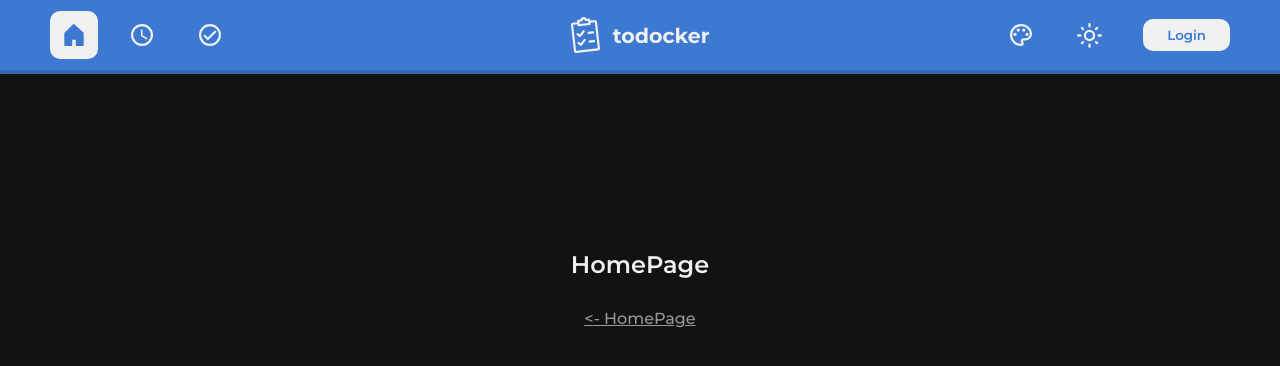
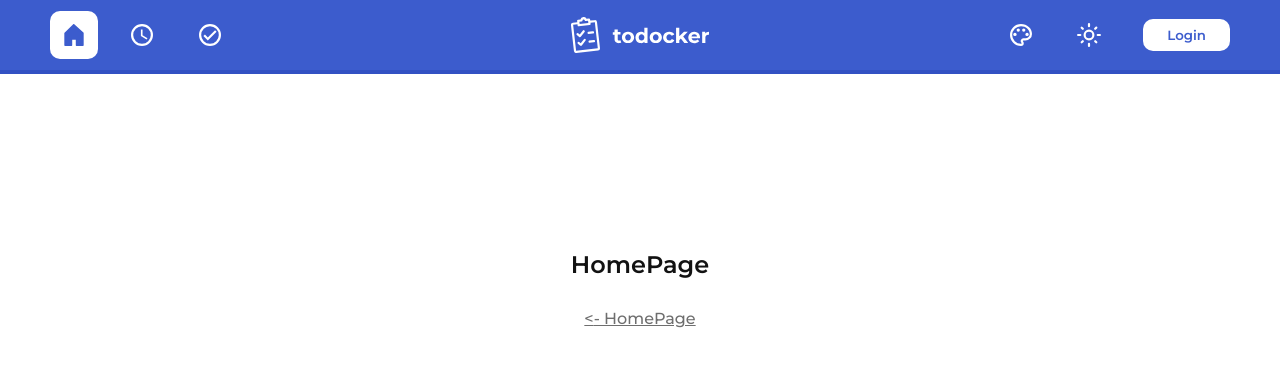
Before and after one commit to novacooo/react-todo-app, a React (Create React App) app: page /#/ in a window 1280 px wide. Both pictures are taken after a click on the button 1089 px from the left and 35 px from the top of the page. Shown: the top 366 px of the page. Built offline with nearby package versions, Linux system fonts and the light colour scheme.

Commit message:
Added ThemeButton and implemented theme mode memory

```diff
--- a/src/app_constants/theme.ts
+++ b/src/app_constants/theme.ts
@@ -1,5 +1,6 @@
 export const THEME_TRANSITION_CLASS = 'transition';
 export const THEME_TRANSITION_TIME = 300;
+export const THEME_MODE_AUTO = 'auto';
 export const THEME_MODE_LIGHT = 'light';
 export const THEME_MODE_DARK = 'dark';
 export const THEME_COLOR_BLUE = 'blue';
--- a/src/components/atoms/IconButton/IconButton.tsx
+++ b/src/components/atoms/IconButton/IconButton.tsx
@@ -18,6 +18,7 @@ const Container = styled.button<IContainer>`
   display: flex;
   justify-content: center;
   align-items: center;
+  overflow: hidden;
   width: 48px;
   height: 48px;
   border: none;
--- /dev/null
+++ b/src/components/molecules/ModeButton/ModeButton.tsx
@@ -0,0 +1,111 @@
+import {
+  LS_KEY_THEME_MODE,
+  THEME_MODE_AUTO,
+  THEME_MODE_DARK,
+  THEME_MODE_LIGHT,
+  TRANSITION_TIME,
+} from 'app_constants';
+import React, { useState } from 'react';
+import styled from 'styled-components';
+import { ReactComponent as AutoModeIcon } from 'assets/icons/auto_mode.svg';
+import { ReactComponent as LightModeIcon } from 'assets/icons/light_mode.svg';
+import { ReactComponent as DarkModeIcon } from 'assets/icons/dark_mode.svg';
+import { useDispatch, useSelector } from 'react-redux';
+import { actionCreators, StateType } from 'state';
+import { bindActionCreators } from 'redux';
+import { appThemes, ThemeModeType } from 'theme';
+import { toggleTransitionClass } from 'helpers';
+import { useThemeDetector } from 'hooks';
+
+const Container = styled.button`
+  display: flex;
+  justify-content: center;
+  align-items: center;
+  overflow: hidden;
+  width: 48px;
+  height: 48px;
+  background-color: transparent;
+  border: none;
+  border-radius: 24px;
+  transition: background-color ${TRANSITION_TIME};
+
+  &:hover {
+    cursor: pointer;
+    background-color: ${({ theme }) => theme.BG_HOVER};
+  }
+`;
+
+const AutoIcon = styled(AutoModeIcon)`
+  width: 16px;
+  height: 16px;
+  fill: ${({ theme }) => theme.MAIN_ITEMS};
+  transition: fill ${TRANSITION_TIME};
+`;
+
+const LightIcon = styled(LightModeIcon)`
+  width: 24px;
+  height: 24px;
+  fill: ${({ theme }) => theme.MAIN_ITEMS};
+  transition: fill ${TRANSITION_TIME};
+`;
+
+const DarkIcon = styled(DarkModeIcon)`
+  width: 20px;
+  height: 20px;
+  fill: ${({ theme }) => theme.MAIN_ITEMS};
+  transition: fill ${TRANSITION_TIME};
+`;
+
+const ModeButton = (): JSX.Element => {
+  const dispatch = useDispatch();
+  const theme = useSelector((state: StateType) => state.theme);
+  const isSystemDarkTheme = useThemeDetector();
+
+  const modeItem = localStorage.getItem(LS_KEY_THEME_MODE) as ThemeModeType;
+  const mode = modeItem ? modeItem : THEME_MODE_AUTO;
+
+  const [iconMode, setIconMode] = useState<ThemeModeType>(mode);
+
+  const { switchTheme } = bindActionCreators(actionCreators, dispatch);
+
+  const changeMode = () => {
+    const { color } = theme;
+
+    switch (iconMode) {
+      case THEME_MODE_AUTO:
+        setIconMode(THEME_MODE_LIGHT);
+        localStorage.setItem(LS_KEY_THEME_MODE, THEME_MODE_LIGHT);
+        switchTheme(appThemes.light[color]);
+        break;
+
+      case THEME_MODE_LIGHT:
+        setIconMode(THEME_MODE_DARK);
+        localStorage.setItem(LS_KEY_THEME_MODE, THEME_MODE_DARK);
+        switchTheme(appThemes.dark[color]);
+        break;
+
+      case THEME_MODE_DARK:
+        setIconMode(THEME_MODE_AUTO);
+        localStorage.setItem(LS_KEY_THEME_MODE, THEME_MODE_AUTO);
+        switchTheme(appThemes[isSystemDarkTheme ? THEME_MODE_DARK : THEME_MODE_LIGHT][color]);
+        break;
+    }
+
+    toggleTransitionClass();
+  };
+
+  const renderIcon = (themeMode: ThemeModeType) => {
+    switch (themeMode) {
+      case THEME_MODE_AUTO:
+        return <AutoIcon />;
+      case THEME_MODE_LIGHT:
+        return <LightIcon />;
+      case THEME_MODE_DARK:
+        return <DarkIcon />;
+    }
+  };
+
+  return <Container onClick={changeMode}>{renderIcon(iconMode)}</Container>;
+};
+
+export default ModeButton;
--- /dev/null
+++ b/src/components/molecules/ThemeButton/ThemeButton.tsx
@@ -0,0 +1,106 @@
+import React from 'react';
+import styled from 'styled-components';
+import {
+  BORDER_RADIUS,
+  THEME_COLOR_BLUE,
+  THEME_COLOR_ORANGE,
+  THEME_COLOR_VIOLET,
+  TRANSITION_TIME,
+} from 'app_constants';
+import IconButton from 'components/atoms/IconButton/IconButton';
+import { ReactComponent as PaletteIcon } from 'assets/icons/palette.svg';
+import { toggleTransitionClass } from 'helpers';
+import { appThemes, ThemeColorType } from 'theme';
+import { actionCreators, StateType } from 'state';
+import { useDispatch, useSelector } from 'react-redux';
+import { bindActionCreators } from 'redux';
+import ColorButton from 'components/atoms/ColorButton/ColorButton';
+
+const PaletteHoverContainer = styled.div`
+  visibility: hidden;
+  opacity: 0;
+  position: absolute;
+  left: 50%;
+  padding-top: 3px;
+  transform: translateX(-50%);
+  transition: visibility ${TRANSITION_TIME}, opacity ${TRANSITION_TIME};
+
+  &:hover {
+    visibility: visible;
+    opacity: 1;
+  }
+`;
+
+const PaletteContainer = styled.div`
+  display: flex;
+  justify-content: center;
+  align-items: center;
+  padding: 12px 18px;
+  background-color: ${({ theme }) => theme.BG_NOTE};
+  box-shadow: ${({ theme }) => theme.NOTE_SHADOW};
+  border-radius: ${BORDER_RADIUS};
+
+  > * {
+    margin-right: 8px;
+
+    &:last-child {
+      margin-right: 0;
+    }
+  }
+`;
+
+const PaletteButtonContainer = styled.div`
+  position: relative;
+  border-radius: 24px;
+  transition: border-radius ${TRANSITION_TIME};
+
+  &:hover {
+    border-radius: 24px 24px 0 0;
+
+    ${PaletteHoverContainer} {
+      visibility: visible;
+      opacity: 1;
+    }
+  }
+`;
+
+const ThemeButton = (): JSX.Element => {
+  const dispatch = useDispatch();
+  const theme = useSelector((state: StateType) => state.theme);
+
+  const { switchTheme } = bindActionCreators(actionCreators, dispatch);
+
+  const changeThemeColor = (color: ThemeColorType) => {
+    const { mode } = theme;
+
+    switchTheme(appThemes[mode][color]);
+    toggleTransitionClass();
+  };
+
+  return (
+    <PaletteButtonContainer>
+      <IconButton icon={PaletteIcon} />
+      <PaletteHoverContainer>
+        <PaletteContainer>
+          <ColorButton
+            color={appThemes[theme.mode][THEME_COLOR_BLUE].MAIN}
+            active={theme.color === THEME_COLOR_BLUE ? true : false}
+            onClick={() => changeThemeColor(THEME_COLOR_BLUE)}
+          />
+          <ColorButton
+            color={appThemes[theme.mode][THEME_COLOR_ORANGE].MAIN}
+            active={theme.color === THEME_COLOR_ORANGE ? true : false}
+            onClick={() => changeThemeColor(THEME_COLOR_ORANGE)}
+          />
+          <ColorButton
+            color={appThemes[theme.mode][THEME_COLOR_VIOLET].MAIN}
+            active={theme.color === THEME_COLOR_VIOLET ? true : false}
+            onClick={() => changeThemeColor(THEME_COLOR_VIOLET)}
+          />
+        </PaletteContainer>
+      </PaletteHoverContainer>
+    </PaletteButtonContainer>
+  );
+};
+
+export default ThemeButton;
--- a/src/components/organisms/TopBar/TopBar.tsx
+++ b/src/components/organisms/TopBar/TopBar.tsx
@@ -1,15 +1,7 @@
 import React from 'react';
 import styled from 'styled-components';
 import { ReactComponent as AppLogo } from 'assets/logo/app_logo.svg';
-import {
-  BORDER_RADIUS,
-  MARGIN_SIDE_DESKTOP,
-  THEME_COLOR_BLUE,
-  THEME_COLOR_ORANGE,
-  THEME_COLOR_VIOLET,
-  THEME_MODE_LIGHT,
-  TRANSITION_TIME,
-} from 'app_constants';
+import { BORDER_RADIUS, MARGIN_SIDE_DESKTOP } from 'app_constants';
 import IconButton from 'components/atoms/IconButton/IconButton';
 import { ReactComponent as HomeIcon } from 'assets/icons/home.svg';
 import { ReactComponent as HomeFilledIcon } from 'assets/icons/home_filled.svg';
@@ -17,17 +9,11 @@ import { ReactComponent as ClockIcon } from 'assets/icons/clock.svg';
 import { ReactComponent as ClockFilledIcon } from 'assets/icons/clock_filled.svg';
 import { ReactComponent as DoneIcon } from 'assets/icons/done.svg';
 import { ReactComponent as DoneFilledIcon } from 'assets/icons/done_filled.svg';
-import { ReactComponent as PaletteIcon } from 'assets/icons/palette.svg';
-import { ReactComponent as LightModeIcon } from 'assets/icons/light_mode.svg';
 import { fontSettings } from 'theme/fontSettings';
 import { NavLink, useLocation } from 'react-router-dom';
 import { routes } from 'routes';
-import { toggleTransitionClass } from 'helpers';
-import { appThemes, ThemeColorType } from 'theme';
-import { actionCreators, StateType } from 'state';
-import { useDispatch, useSelector } from 'react-redux';
-import { bindActionCreators } from 'redux';
-import ColorButton from 'components/atoms/ColorButton/ColorButton';
+import ThemeButton from 'components/molecules/ThemeButton/ThemeButton';
+import ModeButton from 'components/molecules/ModeButton/ModeButton';
 
 const Container = styled.div`
   display: flex;
@@ -70,54 +56,6 @@ const RightContainer = styled.div`
   align-items: center;
 `;
 
-const PaletteHoverContainer = styled.div`
-  visibility: hidden;
-  opacity: 0;
-  position: absolute;
-  left: 50%;
-  padding-top: 3px;
-  transform: translateX(-50%);
-  transition: visibility ${TRANSITION_TIME}, opacity ${TRANSITION_TIME};
-
-  &:hover {
-    visibility: visible;
-    opacity: 1;
-  }
-`;
-
-const PaletteContainer = styled.div`
-  display: flex;
-  justify-content: center;
-  align-items: center;
-  padding: 12px 18px;
-  background-color: ${({ theme }) => theme.BG_NOTE};
-  box-shadow: ${({ theme }) => theme.NOTE_SHADOW};
-  border-radius: ${BORDER_RADIUS};
-
-  > * {
-    margin-right: 8px;
-
-    &:last-child {
-      margin-right: 0;
-    }
-  }
-`;
-
-const PaletteButtonContainer = styled.div`
-  position: relative;
-  border-radius: 24px;
-  transition: border-radius ${TRANSITION_TIME};
-
-  &:hover {
-    border-radius: 24px 24px 0 0;
-
-    ${PaletteHoverContainer} {
-      visibility: visible;
-      opacity: 1;
-    }
-  }
-`;
-
 const LoginButton = styled.button`
   margin-left: 30px;
   padding: 8px 24px;
@@ -134,26 +72,6 @@ const LoginButton = styled.button`
 
 const TopBar = (): JSX.Element => {
   const { pathname } = useLocation();
-  const dispatch = useDispatch();
-  const theme = useSelector((state: StateType) => state.theme);
-
-  const { switchTheme } = bindActionCreators(actionCreators, dispatch);
-
-  const toggleTheme = () => {
-    const { mode, color } = theme;
-
-    if (mode == THEME_MODE_LIGHT) switchTheme(appThemes.dark[color]);
-    else switchTheme(appThemes.light[color]);
-
-    toggleTransitionClass();
-  };
-
-  const changeThemeColor = (color: ThemeColorType) => {
-    const { mode } = theme;
-
-    switchTheme(appThemes[mode][color]);
-    toggleTransitionClass();
-  };
 
   return (
     <Container>
@@ -183,29 +101,8 @@ const TopBar = (): JSX.Element => {
       </ButtonsContainer>
       <RightContainer>
         <ButtonsContainer>
-          <PaletteButtonContainer>
-            <IconButton icon={PaletteIcon} />
-            <PaletteHoverContainer>
-              <PaletteContainer>
-                <ColorButton
-                  color={appThemes[theme.mode][THEME_COLOR_BLUE].MAIN}
-                  active={theme.color === THEME_COLOR_BLUE ? true : false}
-                  onClick={() => changeThemeColor(THEME_COLOR_BLUE)}
-                />
-                <ColorButton
-                  color={appThemes[theme.mode][THEME_COLOR_ORANGE].MAIN}
-                  active={theme.color === THEME_COLOR_ORANGE ? true : false}
-                  onClick={() => changeThemeColor(THEME_COLOR_ORANGE)}
-                />
-                <ColorButton
-                  color={appThemes[theme.mode][THEME_COLOR_VIOLET].MAIN}
-                  active={theme.color === THEME_COLOR_VIOLET ? true : false}
-                  onClick={() => changeThemeColor(THEME_COLOR_VIOLET)}
-                />
-              </PaletteContainer>
-            </PaletteHoverContainer>
-          </PaletteButtonContainer>
-          <IconButton icon={LightModeIcon} iconSize={25} onClick={toggleTheme} />
+          <ThemeButton />
+          <ModeButton />
         </ButtonsContainer>
         <LoginButton>Login</LoginButton>
       </RightContainer>
--- a/src/templates/MainTemplate.tsx
+++ b/src/templates/MainTemplate.tsx
@@ -6,8 +6,16 @@ import { ThemeProvider } from 'styled-components';
 import { actionCreators, StateType } from 'state';
 import { useThemeDetector } from 'hooks';
 import GlobalStyle from 'theme/GlobalStyle';
-import { appThemes } from 'theme';
+import { appThemes, ThemeColorType, ThemeModeType } from 'theme';
 import { toggleTransitionClass } from 'helpers';
+import {
+  LS_KEY_THEME_COLOR,
+  LS_KEY_THEME_MODE,
+  THEME_COLOR_BLUE,
+  THEME_MODE_AUTO,
+  THEME_MODE_DARK,
+  THEME_MODE_LIGHT,
+} from 'app_constants';
 
 interface IProps extends RouteComponentProps {
   children: JSX.Element;
@@ -20,12 +28,25 @@ const MainTemplate = ({ children }: IProps) => {
 
   const { switchTheme } = bindActionCreators(actionCreators, dispatch);
 
+  const setTheme = () => {
+    const modeItem = localStorage.getItem(LS_KEY_THEME_MODE) as ThemeModeType;
+    const colorItem = localStorage.getItem(LS_KEY_THEME_COLOR) as ThemeColorType;
+
+    const mode = modeItem ? modeItem : THEME_MODE_AUTO;
+    const color = colorItem ? colorItem : THEME_COLOR_BLUE;
+
+    if (mode === THEME_MODE_AUTO) {
+      const modeToSet = isSystemDarkTheme ? THEME_MODE_DARK : THEME_MODE_LIGHT;
+      switchTheme(appThemes[modeToSet][color]);
+    } else {
+      switchTheme(appThemes[mode][color]);
+    }
+
+    toggleTransitionClass();
+  };
+
   useEffect(() => {
-    const { light, dark } = appThemes;
-    const { color } = theme;
-
-    switchTheme(isSystemDarkTheme ? dark[color] : light[color]);
-    toggleTransitionClass();
+    setTheme();
   }, [isSystemDarkTheme]);
 
   return (
--- a/src/theme/IThemeType.ts
+++ b/src/theme/IThemeType.ts
@@ -4,9 +4,13 @@ import {
   THEME_COLOR_BLUE,
   THEME_COLOR_ORANGE,
   THEME_COLOR_VIOLET,
+  THEME_MODE_AUTO,
 } from 'app_constants';
 
-export type ThemeModeType = typeof THEME_MODE_LIGHT | typeof THEME_MODE_DARK;
+export type ThemeModeType =
+  | typeof THEME_MODE_AUTO
+  | typeof THEME_MODE_LIGHT
+  | typeof THEME_MODE_DARK;
 
 export type ThemeColorType =
   | typeof THEME_COLOR_BLUE
@@ -14,7 +18,7 @@ export type ThemeColorType =
   | typeof THEME_COLOR_VIOLET;
 
 export interface IThemeType {
-  mode: ThemeModeType;
+  mode: typeof THEME_MODE_LIGHT | typeof THEME_MODE_DARK;
   color: ThemeColorType;
 
   MAIN: string;
```
Also changed, not shown: src/assets/icons/auto_mode.svg (added).
